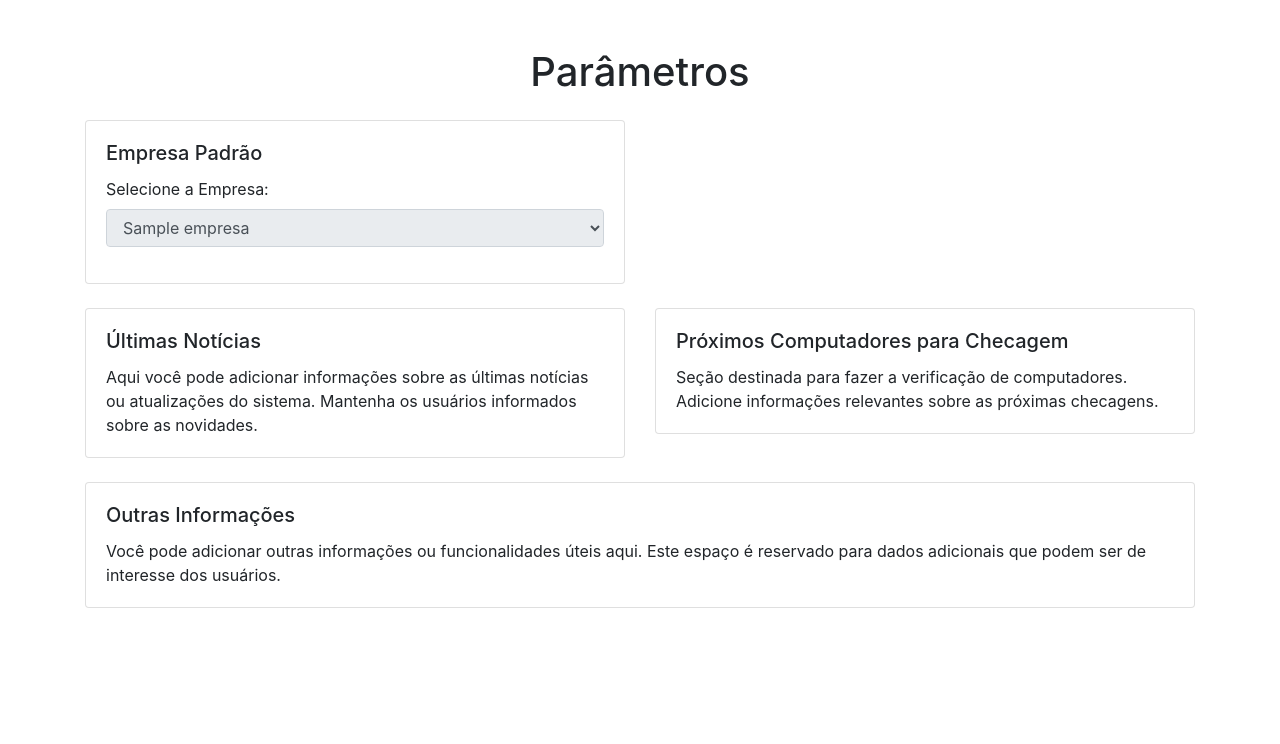
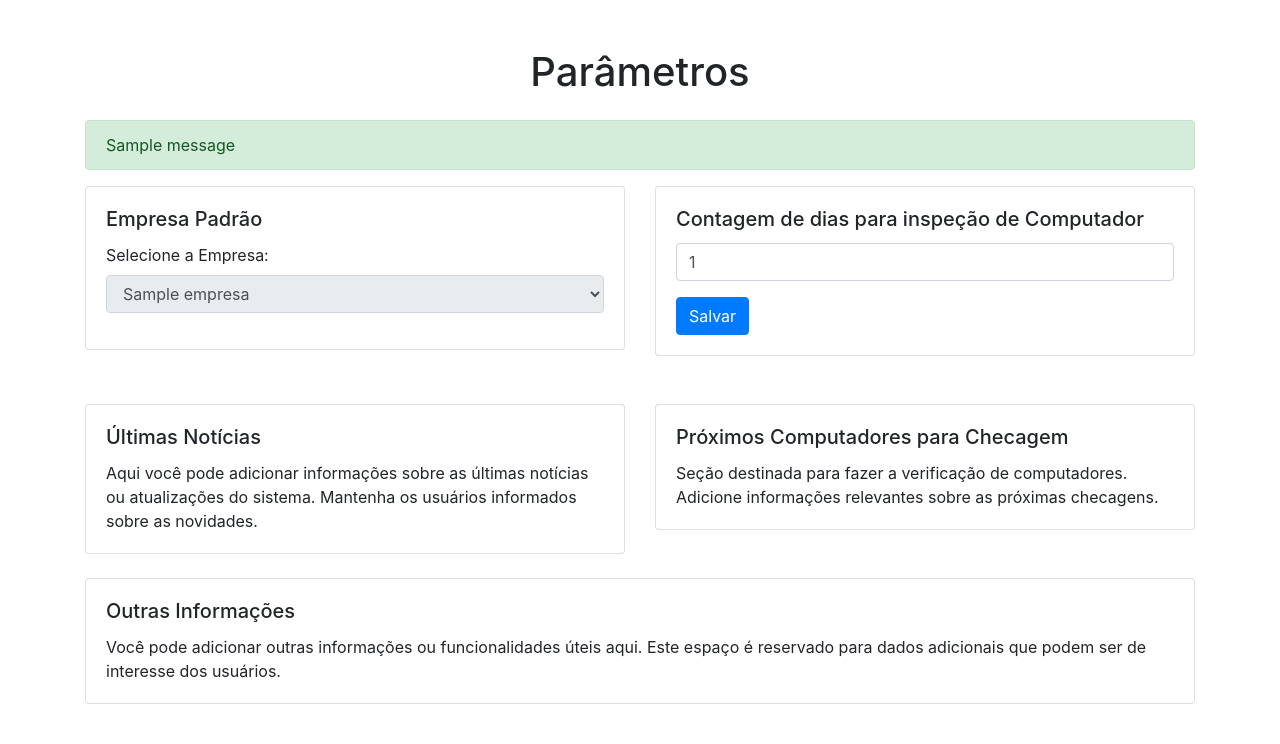
Before and after one commit to marcoskw/licenca, a Django app: page /parametros/ in a window 1280 px wide. Shown: the part 56-800 px from the top of the page. Run offline with Django 5.2, Linux system fonts and the light colour scheme; a user stored in the database is signed in; tables that the repository leaves empty hold one stand-in row (values such as "Sample post"); one stand-in notice (Sample message) is shown; some libraries are stand-ins or nearby versions.

Commit message:
Ajustes em adicionar_software_em computador e parametros

```diff
--- a/equipamentos/models.py
+++ b/equipamentos/models.py
@@ -3,6 +3,7 @@ from datetime import timedelta
 
 from django.db import models
 from empresa.models import Setor, Operador
+from parametros.models import ParametrosEmpresa
 
 
 # Create your models here.
@@ -56,7 +57,7 @@ class Equipamento(models.Model):
 
     def save(self, *args, **kwargs):
         self.data_ultima_atualizacao = timezone.now()
-        self.proxima_verificacao = self.data_ultima_atualizacao + timedelta(days=180)
+        self.proxima_verificacao = self.data_ultima_atualizacao + timedelta(days=ParametrosEmpresa.objects.get(id=1).contagem_dias_inspecao_computador)
         print(self.proxima_verificacao)
         super().save(*args, **kwargs)
 
@@ -106,5 +107,5 @@ class InspecaoComputador(models.Model):
         return self.computador.nome_rede
 
     def save(self, *args, **kwargs):
-        Computador.data_proxima_inspecao = self.data_inspecao + timedelta(days=180)
+        Computador.data_proxima_inspecao = self.data_inspecao + timedelta(days=ParametrosEmpresa.objects.get(id=1).contagem_dias_inspecao_computador)
         super().save(*args, **kwargs)
--- a/ocorrencias/admin.py
+++ b/ocorrencias/admin.py
@@ -1,6 +1,7 @@
 from django.contrib import admin
 
-from ocorrencias.models import OcorrenciaOperador
+from ocorrencias.models import OcorrenciaOperador, OcorrenciaComputador
 
 # Register your models here.
 admin.site.register(OcorrenciaOperador)
+admin.site.register(OcorrenciaComputador)
--- a/parametros/models.py
+++ b/parametros/models.py
@@ -5,6 +5,7 @@ from empresa.models import Empresa
 class ParametrosEmpresa(models.Model):
     empresa = models.ForeignKey(Empresa, null=True, on_delete=models.DO_NOTHING)
     nome_exibicao = models.CharField(max_length=150, blank=True, null=True)
+    contagem_dias_inspecao_computador = models.IntegerField(blank=True, null=True)
 
     def __str__(self):
         return self.empresa.nome_empresa
--- a/parametros/templates/parametros.html
+++ b/parametros/templates/parametros.html
@@ -9,7 +9,18 @@
 
 <div class="container mt-5">
     <h1 class="mb-4 text-center">Parâmetros</h1>
+    {% if messages %}
+        <div class="alert-container">
+            {% for message in messages %}
+                <div class="alert {{ message.tags }} mb-3">
+                    {{ message }}
+                </div>
+            {% endfor %}
+        </div>
+    {% endif %}
 
+    <form action="{% url 'parametros' %}" method="POST" enctype="multipart/form-data">
+        {% csrf_token %}
         <div class="row mb-4">
             <div class="col-md-6">
                 <div class="card shadow-sm">
@@ -17,14 +28,27 @@
                         <h5 class="card-title">Empresa Padrão</h5>
                         <div class="form-group">
                             <label for="empresa">Selecione a Empresa:</label>
-                        <select name="empresa" id="empresa" class="form-control" disabled>
+                            <select name="nome_exibicao" id="empresa" class="form-control" disabled>
                                 <option value="{{ empresa }}">{{ empresa }}</option>
                             </select>
                         </div>
                     </div>
                 </div>
             </div>
+            <div class="col-md-6 mb-4">
+                <div class="card shadow-sm">
+                    <div class="card-body">
+                        <h5 class="card-title">Contagem de dias para inspeção de Computador</h5>
+                        <input type="number" value="{{ contagem_dias_inspecao_computador }}" class="form-control mb-3" name="contagem_dias_inspecao_computador" id="contagem_dias_inspecao_computador" placeholder="Digite o número de dias" />
+                        <button  class="btn btn-primary">Salvar</button>
                     </div>
+                </div>
+            </div>
+        </div>
+    </form>
+
+
+
 
     <div class="row">
         <div class="col-md-6 mb-4">
--- a/parametros/views.py
+++ b/parametros/views.py
@@ -3,6 +3,8 @@ from datetime import datetime
 from datetime import timedelta
 from equipamentos.models import Computador
 from parametros.models import ParametrosEmpresa
+from django.contrib import messages
+from django.contrib.messages import constants
 
 # Create your views here.
 def home(request):
@@ -33,7 +35,29 @@ def sobre(request):
 def parametros(request):
     if not request.user.is_authenticated:
         return redirect('/login')
-
     empresa = ParametrosEmpresa.objects.get(id=1)
 
+    if request.method == 'GET':
+        context = {
+            'empresa': empresa,
+            'contagem_dias_inspecao_computador': empresa.contagem_dias_inspecao_computador,
+        }
+
+        return render(request, 'parametros.html', context)
+
+
+    if request.method == 'POST':
+        empresa.contagem_dias_inspecao_computador = request.POST.get('contagem_dias_inspecao_computador')
+
+        try:
+            empresa.save()
+
+        except:
+            messages.add_message(request, constants.ERROR, 'Erro interno do sistema')
+            return redirect('/parametros')
+
+        messages.add_message(request, constants.SUCCESS, 'Atualizado com sucesso')
+        return redirect('/parametros')
+
+
     return render(request, 'parametros.html', {'empresa': empresa})
```
Also changed, not shown: ocorrencias/views.py (+6 -4 lines), parametros/migrations/0004_parametrosempresa_contagem_dias_inspecao_computador.py (added). Lines whose indentation alone changed are shown as unchanged.
